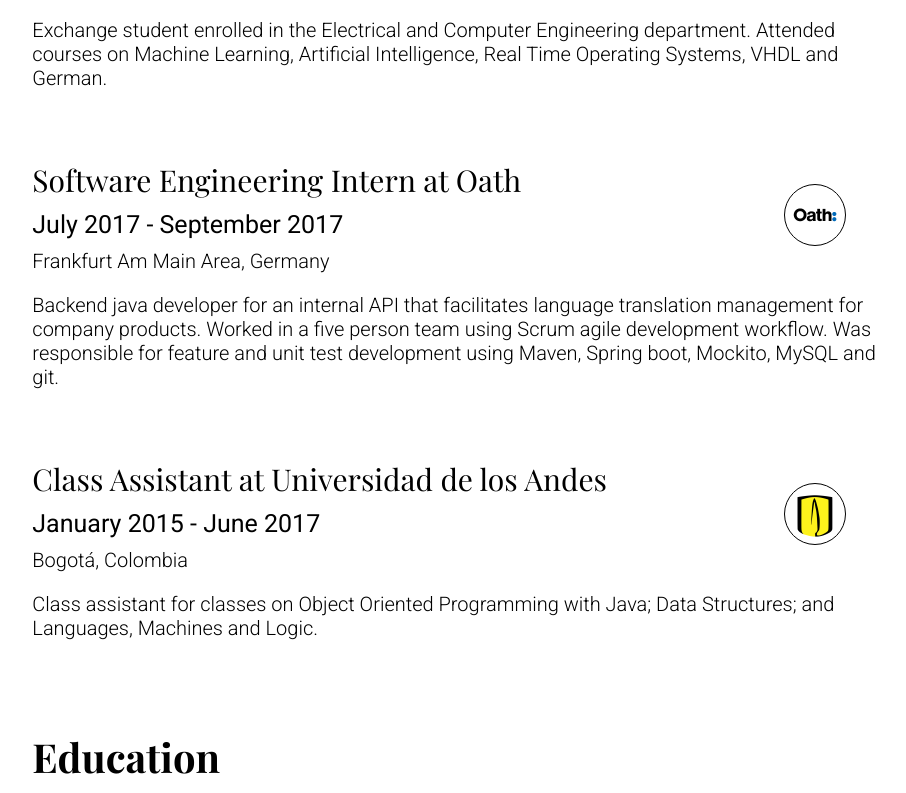
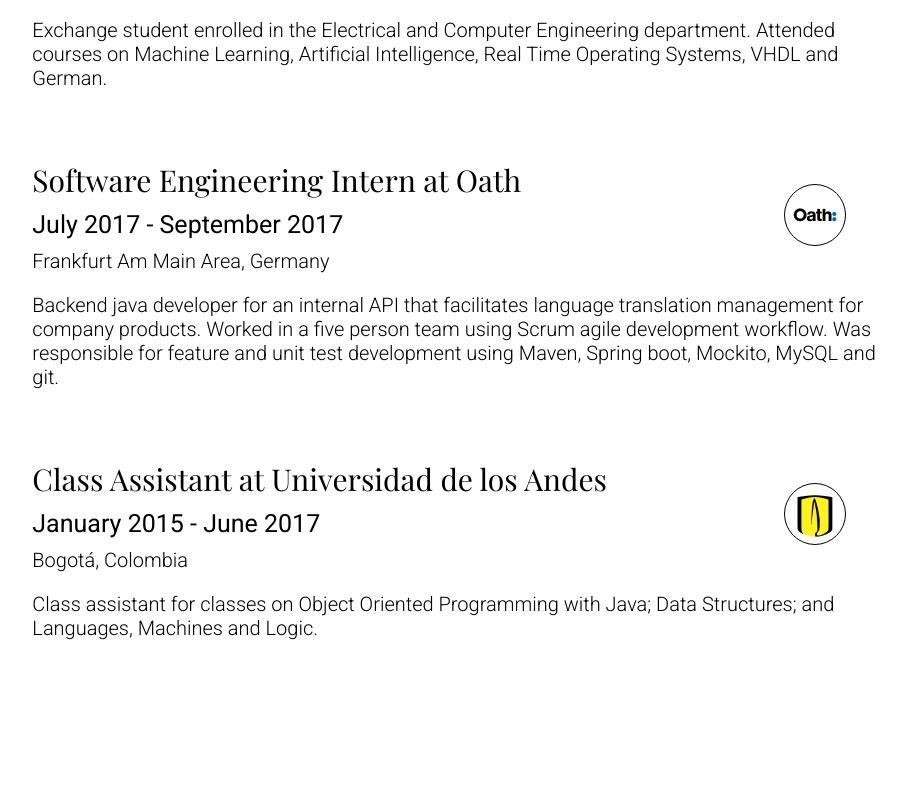
Before and after one commit to cpotdevin/cpotdevindotcom, a React (Create React App) app in the folder app/: page /about-me in a window 1280 px wide. Shown: the part 1162-1955 px from the top of the page, without its empty margins (181-1087 px from the left). After the commit the page ends 1862 px from the top, so only its background shows below. Built offline with nearby package versions, Linux system fonts and the light colour scheme.

Commit message:
minor style fixes

```diff
--- a/app/src/main-pages/AboutMe.js
+++ b/app/src/main-pages/AboutMe.js
@@ -41,9 +41,6 @@ class AboutMe extends React.Component {
           <h3>Experience</h3>
           {experienceList}
         </Grid>
-        <Grid item className='education' xs={10} md={8}>
-          <h3>Education</h3>
-        </Grid>
       </Grid>
     );
   }
```
